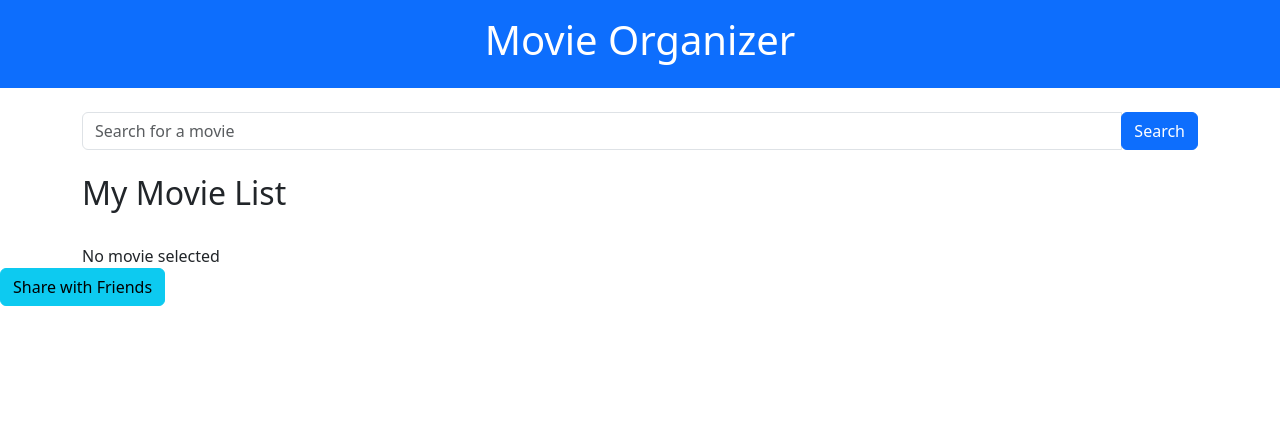
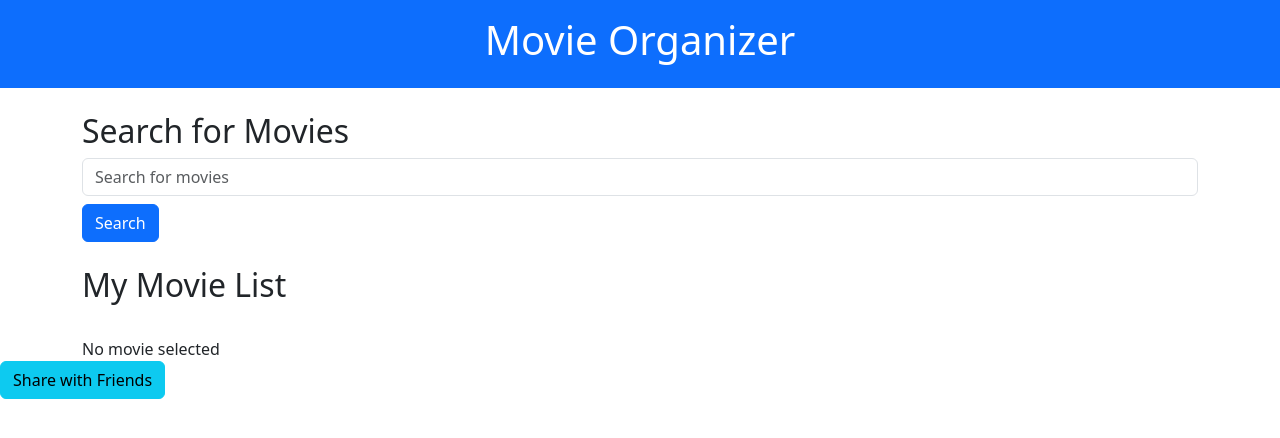
Before and after one commit to aniketrchate/Filmfuze, a React (Create React App) app: page / in a window 1280 px wide. Shown: the top 438 px of the page. Built offline with nearby package versions, Linux system fonts and the light colour scheme.

Commit message:
Refactor MovieSearch component, update movieActions, movieReducer, and types

```diff
--- a/src/components/MovieSearch.js
+++ b/src/components/MovieSearch.js
@@ -1,51 +1,45 @@
 // src/components/MovieSearch.js
 import React, { useState } from 'react';
 import { useDispatch, useSelector } from 'react-redux';
-import { fetchMovie, fetchSuggestions, addMovie } from '../redux/actions/movieActions'; // Import addMovie
-import SuggestionList from './SuggestionList';
+import { fetchSuggestions, addMovie } from '../redux/actions/movieActions';
 
 const MovieSearch = () => {
-    const [searchTerm, setSearchTerm] = useState('');
+    const [query, setQuery] = useState('');
     const dispatch = useDispatch();
     const suggestions = useSelector(state => state.suggestions);
-    const error = useSelector(state => state.error);
 
-    const handleSearchChange = (event) => {
-        const value = event.target.value;
-        setSearchTerm(value);
-
-        if (value.length > 0) {
-            dispatch(fetchSuggestions(value));
-        } else {
-            dispatch(fetchSuggestions('')); // Clear suggestions if search term is empty
-        }
+    const handleSearch = () => {
+        dispatch(fetchSuggestions(query));
     };
 
     const handleAddMovie = (movie) => {
-        dispatch(addMovie(movie)); // Add movie directly
+        dispatch(addMovie(movie));
+        setQuery('');
     };
 
     return (
         <div className="container mt-4">
-            <div className="input-group">
+            <h2>Search for Movies</h2>
+            <div className="form-group">
                 <input
                     type="text"
                     className="form-control"
-                    placeholder="Search for a movie"
-                    value={searchTerm}
-                    onChange={handleSearchChange}
+                    value={query}
+                    onChange={(e) => setQuery(e.target.value)}
+                    placeholder="Search for movies"
                 />
-                <div className="input-group-append">
-                    <button
-                        className="btn btn-primary"
-                        onClick={() => dispatch(fetchMovie(searchTerm))} // Fetch movie details on button click
-                    >
-                        Search
-                    </button>
-                </div>
+                <button className="btn btn-primary mt-2" onClick={handleSearch}>Search</button>
             </div>
-            {error && <div className="alert alert-danger mt-3">{error}</div>}
-            {searchTerm.length > 0 && <SuggestionList suggestions={suggestions} onAddMovie={handleAddMovie} />}
+            {suggestions.length > 0 && (
+                <ul className="list-group">
+                    {suggestions.map(movie => (
+                        <li key={movie.imdbID} className="list-group-item d-flex justify-content-between align-items-center">
+                            {movie.Title} ({movie.Year})
+                            <button className="btn btn-success" onClick={() => handleAddMovie(movie)}>Add</button>
+                        </li>
+                    ))}
+                </ul>
+            )}
         </div>
     );
 };
--- a/src/redux/actions/movieActions.js
+++ b/src/redux/actions/movieActions.js
@@ -16,7 +16,7 @@ export const removeMovie = (id) => ({
 
 export const fetchMovie = (title) => async (dispatch) => {
     try {
-        const response = await axios.get(`https://www.omdbapi.com/?t=${encodeURIComponent(title)}&apikey=${API_KEY}`);
+        const response = await axios.get(`https://www.omdbapi.com/?t=${title}&apikey=${API_KEY}`);
         dispatch({
             type: FETCH_MOVIE_SUCCESS,
             payload: response.data
@@ -31,10 +31,10 @@ export const fetchMovie = (title) => async (dispatch) => {
 
 export const fetchSuggestions = (query) => async (dispatch) => {
     try {
-        const response = await axios.get(`https://www.omdbapi.com/?s=${encodeURIComponent(query)}&apikey=${API_KEY}`);
+        const response = await axios.get(`https://www.omdbapi.com/?s=${query}&apikey=${API_KEY}`);
         dispatch({
             type: FETCH_SUGGESTIONS_SUCCESS,
-            payload: response.data.Search || []
+            payload: response.data.Search
         });
     } catch (error) {
         dispatch({
--- a/src/redux/reducers/movieReducer.js
+++ b/src/redux/reducers/movieReducer.js
@@ -2,29 +2,32 @@
 import { ADD_MOVIE, REMOVE_MOVIE, FETCH_MOVIE_SUCCESS, FETCH_MOVIE_FAILURE, FETCH_SUGGESTIONS_SUCCESS, FETCH_SUGGESTIONS_FAILURE } from '../types';
 
 const initialState = {
-    movies: [],
-    suggestions: [],
-    selectedMovie: null,
-    error: null
+    movies: JSON.parse(localStorage.getItem('movies')) || [],
+    error: null,
+    suggestions: []
 };
 
 const movieReducer = (state = initialState, action) => {
     switch (action.type) {
         case ADD_MOVIE:
+            const updatedMoviesAdd = [...state.movies, action.payload];
+            localStorage.setItem('movies', JSON.stringify(updatedMoviesAdd));
             return {
                 ...state,
-                movies: [...state.movies, action.payload]
+                movies: updatedMoviesAdd
             };
         case REMOVE_MOVIE:
+            const updatedMoviesRemove = state.movies.filter(movie => movie.imdbID !== action.payload);
+            localStorage.setItem('movies', JSON.stringify(updatedMoviesRemove));
             return {
                 ...state,
-                movies: state.movies.filter(movie => movie.imdbID !== action.payload)
+                movies: updatedMoviesRemove
             };
         case FETCH_MOVIE_SUCCESS:
             return {
                 ...state,
-                movies: state.movies.map(movie => movie.imdbID === action.payload.imdbID ? { ...movie, isSelected: true } : movie),
-                selectedMovie: action.payload
+                movie: action.payload,
+                error: null
             };
         case FETCH_MOVIE_FAILURE:
             return {
@@ -34,11 +37,13 @@ const movieReducer = (state = initialState, action) => {
         case FETCH_SUGGESTIONS_SUCCESS:
             return {
                 ...state,
-                suggestions: action.payload
+                suggestions: action.payload,
+                error: null
             };
         case FETCH_SUGGESTIONS_FAILURE:
             return {
                 ...state,
+                suggestions: [],
                 error: action.payload
             };
         default:
--- a/src/redux/types.js
+++ b/src/redux/types.js
@@ -3,5 +3,5 @@ export const ADD_MOVIE = 'ADD_MOVIE';
 export const REMOVE_MOVIE = 'REMOVE_MOVIE';
 export const FETCH_MOVIE_SUCCESS = 'FETCH_MOVIE_SUCCESS';
 export const FETCH_MOVIE_FAILURE = 'FETCH_MOVIE_FAILURE';
-export const FETCH_SUGGESTIONS_SUCCESS = 'FETCH_SUGGESTIONS_SUCCESS'; // Add this line
-export const FETCH_SUGGESTIONS_FAILURE = 'FETCH_SUGGESTIONS_FAILURE'; // Add this line
+export const FETCH_SUGGESTIONS_SUCCESS = 'FETCH_SUGGESTIONS_SUCCESS';
+export const FETCH_SUGGESTIONS_FAILURE = 'FETCH_SUGGESTIONS_FAILURE';
```
